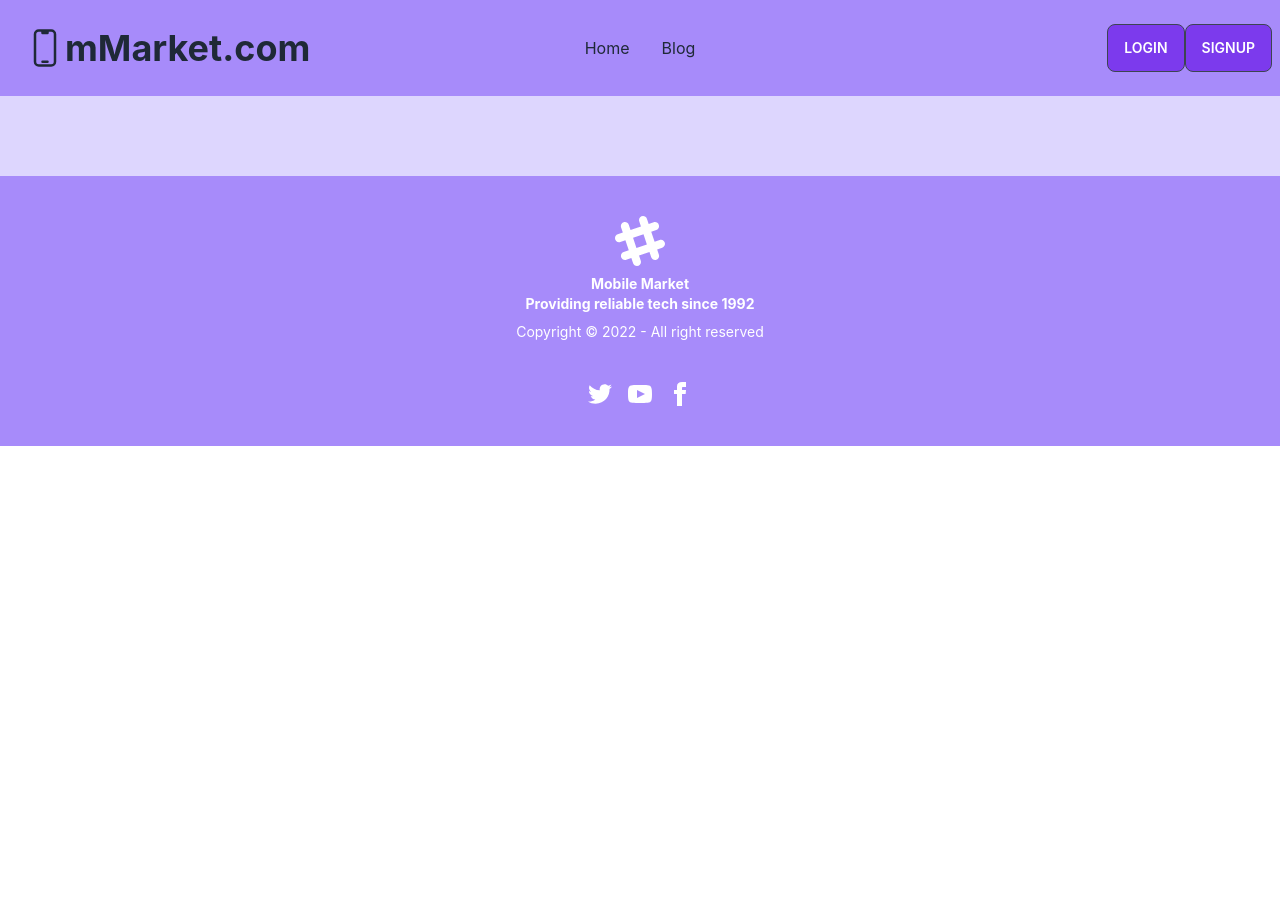
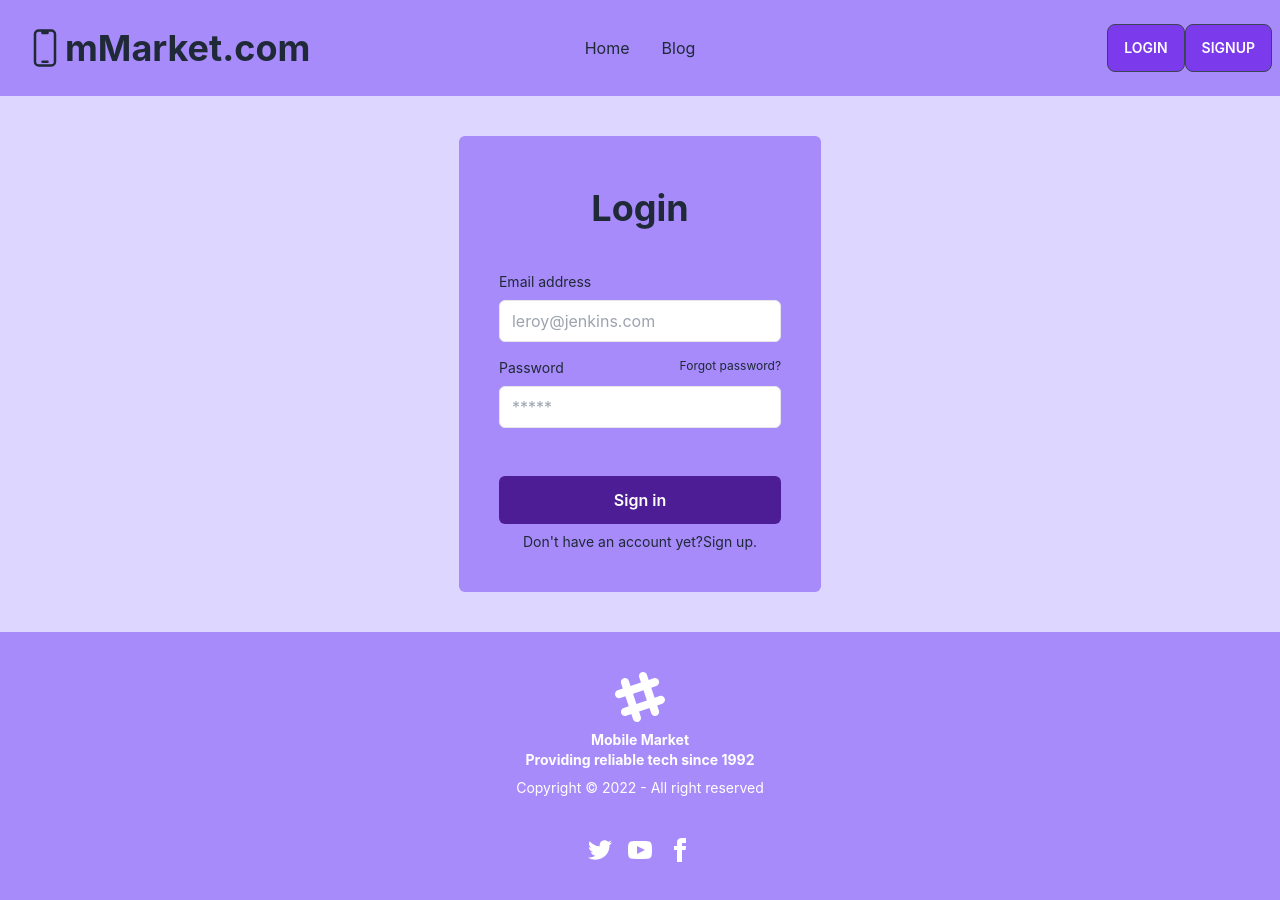
Before and after one commit to salmatonka/mobile-client, a React (Create React App) app: page /login in a window 1280 px wide. Before the commit the page ends 800 px from the top, so only its background shows below. Built offline with nearby package versions, Linux system fonts and the light colour scheme.

Commit message:
fifth commit

```diff
--- a/src/pages/Login/Login.js
+++ b/src/pages/Login/Login.js
@@ -4,6 +4,35 @@ import { Link } from 'react-router-dom';
 const Login = () => {
     return (
         <div className='flex justify-center py-10 bg-violet-200'>
+           <div className="flex flex-col max-w-md p-6 rounded-md sm:p-10 bg-violet-400 dark:text-gray-100">
+<div className="mb-8 text-center">
+  <h1 className="my-3 text-4xl font-bold">Login</h1>
+
+</div>
+<form novalidate="" action="" className="space-y-12 ng-untouched ng-pristine ng-valid">
+  <div className="space-y-4">
+    <div>
+      <label for="email" className="block mb-2 text-sm">Email address</label>
+      <input type="email" name="email" id="email" placeholder="leroy@jenkins.com" className="w-full px-3 py-2 border rounded-md dark:border-gray-700 dark:bg-gray-900 dark:text-gray-100" />
+    </div>
+    <div>
+      <div className="flex justify-between mb-2">
+        <label for="password" className="text-sm">Password</label>
+        <Link rel="noopener noreferrer" to="/" className="text-xs hover:underline dark:text-gray-400">Forgot password?</Link>
+      </div>
+      <input type="password" name="password" id="password" placeholder="*****" className="w-full px-3 py-2 border rounded-md dark:border-gray-700 dark:bg-gray-900 dark:text-gray-100" />
+    </div>
+  </div>
+  <div className="space-y-2">
+    <div>
+      <button type="button" className="w-full px-8 py-3 font-semibold rounded-md bg-violet-900 text-white">Sign in</button>
+    </div>
+    <p className="px-6 text-sm text-center dark:text-gray-400">Don't have an account yet?
+      <Link rel="noopener noreferrer" to="/" className="hover:underline dark:text-violet-400">Sign up</Link>.
+    </p>
+  </div>
+</form>
+</div>
 
    </div>
     );
```
